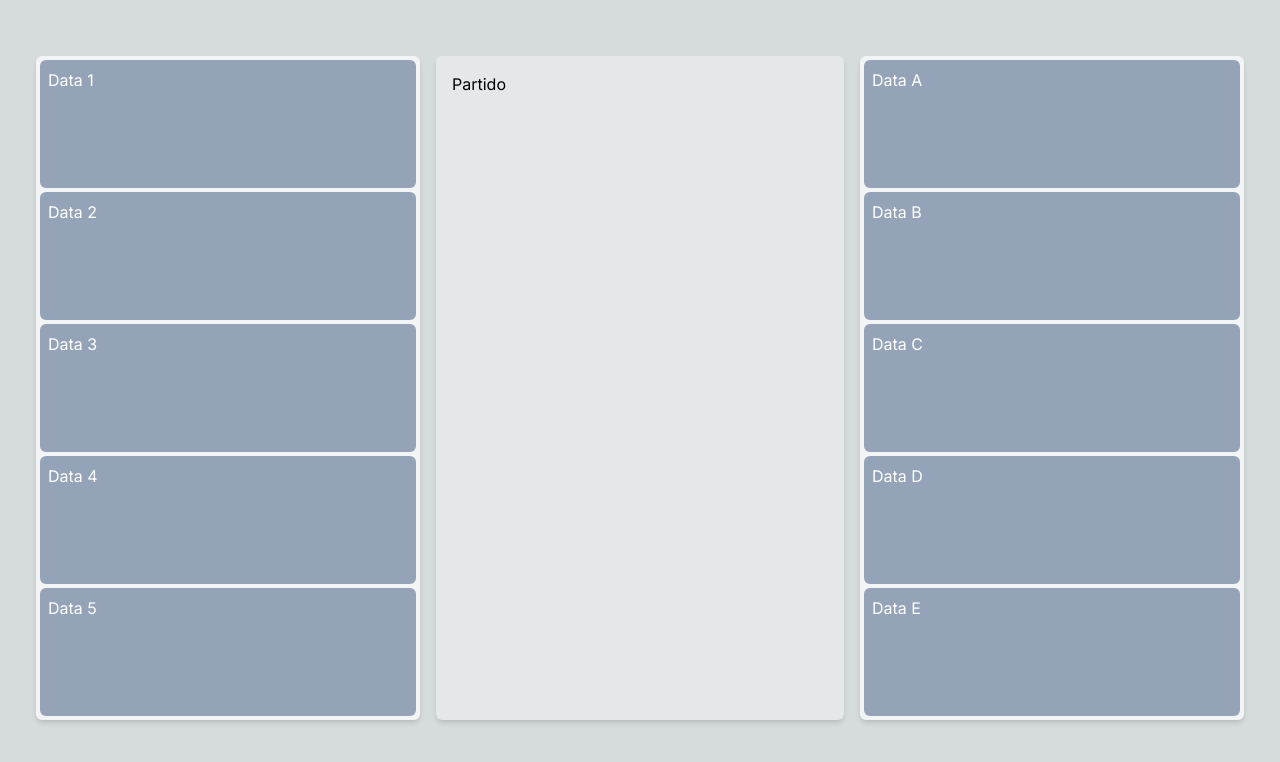
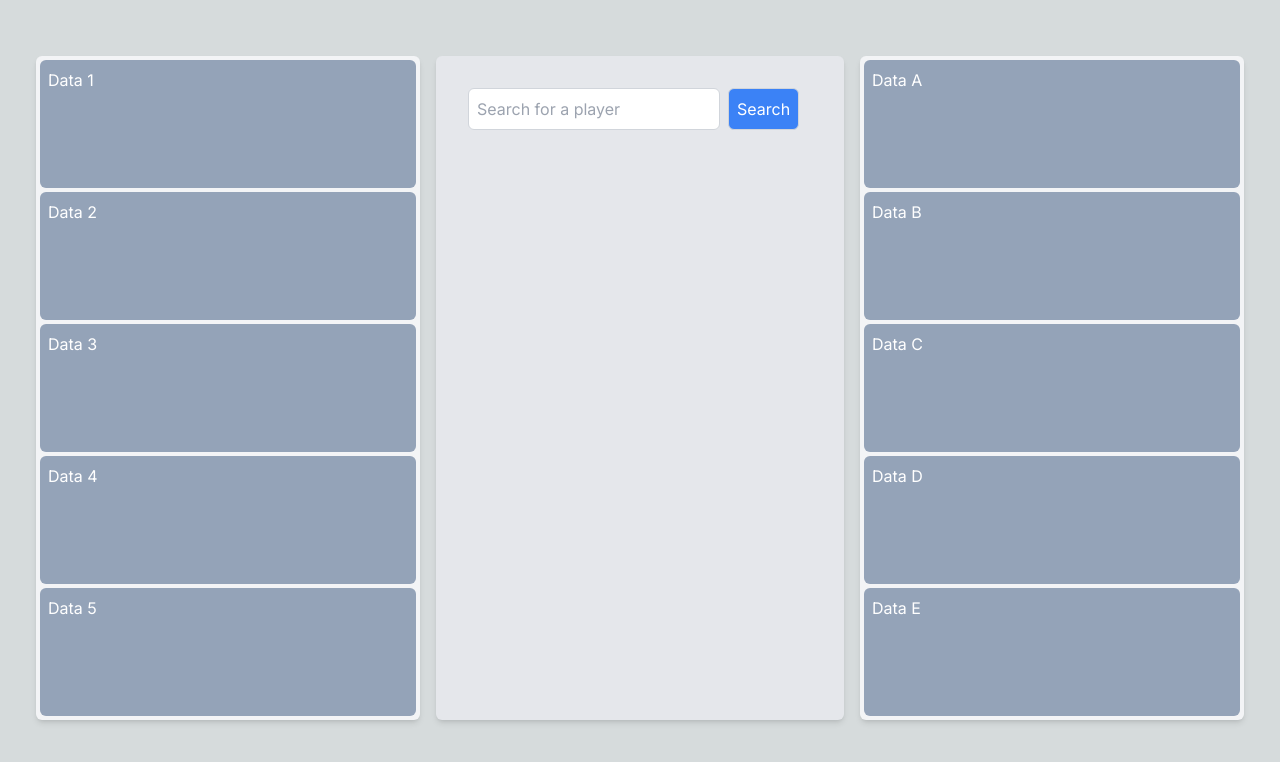
Before and after one commit to leandrofiadone/dream-match, a Next.js app: page / in a window 1280 px wide. Shown: the top 762 px of the page. Built offline with nearby package versions, Linux system fonts and the light colour scheme.

Commit message:
llamado a API basico

```diff
--- a/next.config.mjs
+++ b/next.config.mjs
@@ -1,4 +1,15 @@
 /** @type {import('next').NextConfig} */
-const nextConfig = {};
+const nextConfig = {
+  images: {
+    remotePatterns: [
+      {
+        protocol: "https",
+        hostname: "apiv3.apifootball.com",
+        port: "",
+        pathname: "/badges/players/**" // Permite todas las rutas bajo "/badges/players/"
+      }
+    ]
+  }
+}
 
-export default nextConfig;
+export default nextConfig
--- a/package.json
+++ b/package.json
@@ -12,7 +12,8 @@
     "axios": "^1.7.3",
     "next": "14.2.5",
     "react": "^18",
-    "react-dom": "^18"
+    "react-dom": "^18",
+    "react-icons": "^5.2.1"
   },
   "devDependencies": {
     "@types/node": "^20",
--- /dev/null
+++ b/src/app/components/PlayerSearch.tsx
@@ -0,0 +1,114 @@
+"use client"
+
+import {useState} from "react"
+import axios from "axios"
+import Image from "next/image"
+import {FaUserAlt} from "react-icons/fa"
+
+interface Player {
+  player_key: number
+  player_image: string
+  player_name: string
+  player_number: string
+  player_team: string
+  player_goals: string
+  player_assists: string
+  player_rating: string
+}
+
+const PlayerSearch = () => {
+  const [playerName, setPlayerName] = useState("")
+  const [playerData, setPlayerData] = useState<Player[]>([])
+  const [loading, setLoading] = useState(false)
+
+  const handleSearch = async () => {
+    setLoading(true)
+    try {
+      const response = await axios.get(
+        `https://apiv3.apifootball.com/?action=get_players&player_name=${playerName}&APIkey=${process.env.NEXT_PUBLIC_API_KEY}`
+      )
+      const relevantData = response.data.map((player: any) => ({
+        player_key: player.player_key,
+        player_image: player.player_image,
+        player_name: player.player_name,
+        player_number: player.player_number,
+        player_team: player.team_name,
+        player_goals: player.player_goals,
+        player_assists: player.player_assists,
+        player_rating: player.player_rating
+      }))
+      setPlayerData(relevantData)
+    } catch (error) {
+      console.error("Error fetching player data:", error)
+    } finally {
+      setLoading(false)
+    }
+  }
+
+  const handleImageError = (
+    event: React.SyntheticEvent<HTMLImageElement, Event>
+  ) => {
+    event.currentTarget.style.display = "none" // Oculta la imagen si hay un error
+  }
+
+  return (
+    <div className="p-4">
+      <input
+        type="text"
+        value={playerName}
+        onChange={(e) => setPlayerName(e.target.value)}
+        placeholder="Search for a player"
+        className="p-2 border border-gray-300 rounded-md"
+      />
+      <button
+        onClick={handleSearch}
+        disabled={loading}
+        className={`ml-2 p-2 border border-gray-300 rounded-md ${
+          loading ? "bg-gray-300" : "bg-blue-500 text-white hover:bg-blue-600"
+        }`}>
+        {loading ? "Loading..." : "Search"}
+      </button>
+
+      <div className="mt-4">
+        {playerData.map((player) => (
+          <div
+            key={player.player_key}
+            className="mb-4 p-4 border rounded-md shadow-md flex flex-col items-center">
+            {player.player_image ? (
+              <Image
+                src={player.player_image}
+                alt={player.player_name}
+                width={100}
+                height={100}
+                priority
+                className="rounded-full"
+                onError={handleImageError}
+              />
+            ) : (
+              <div className="flex justify-center items-center w-24 h-24 bg-gray-200 rounded-full">
+                <FaUserAlt size={48} className="text-gray-500" />
+              </div>
+            )}
+            <h2 className="mt-2 text-xl font-semibold text-center">
+              {player.player_name} ({player.player_number})
+            </h2>
+            <p className="text-gray-600 text-center">
+              Team: {player.player_team}
+            </p>
+            <p className="text-gray-600 text-center">
+              Goals: {player.player_goals}
+            </p>
+            <p className="text-gray-600 text-center">
+              Assists: {player.player_assists}
+            </p>
+            <p className="text-gray-600 text-center">
+              Rating: {player.player_rating}
+            </p>
+          </div>
+        ))}
+      </div>
+    </div>
+  )
+}
+
+export default PlayerSearch
--- a/src/app/page.tsx
+++ b/src/app/page.tsx
@@ -2,6 +2,7 @@
 import Image from "next/image"
 import Footer from "./components/Footer"
 import MainContainer from "./pages/MainContainer"
+import PlayerSearch from './components/PlayerSearch'
 
 const Home: React.FC = () => {
   return (
--- a/src/app/pages/MainContainer.tsx
+++ b/src/app/pages/MainContainer.tsx
@@ -3,6 +3,7 @@
 
 import React, {useEffect, useState} from "react"
 import ContainerTeams from "../components/TeamSlots/ContainerTeams"
+import PlayerSearch from '../components/PlayerSearch'
 
 const MainContainer: React.FC = () => {
 
@@ -48,7 +49,7 @@ const MainContainer: React.FC = () => {
 
 
       <div className="hidden md:flex md:flex-1 md:w-1/3 p-4 bg-gray-200 rounded-md shadow-md">
-          <p>Partido</p>
+          <PlayerSearch/>
       </div>
 
 
```
Also changed, not shown: 1 other file (tests, documents, lock files or other folders).
